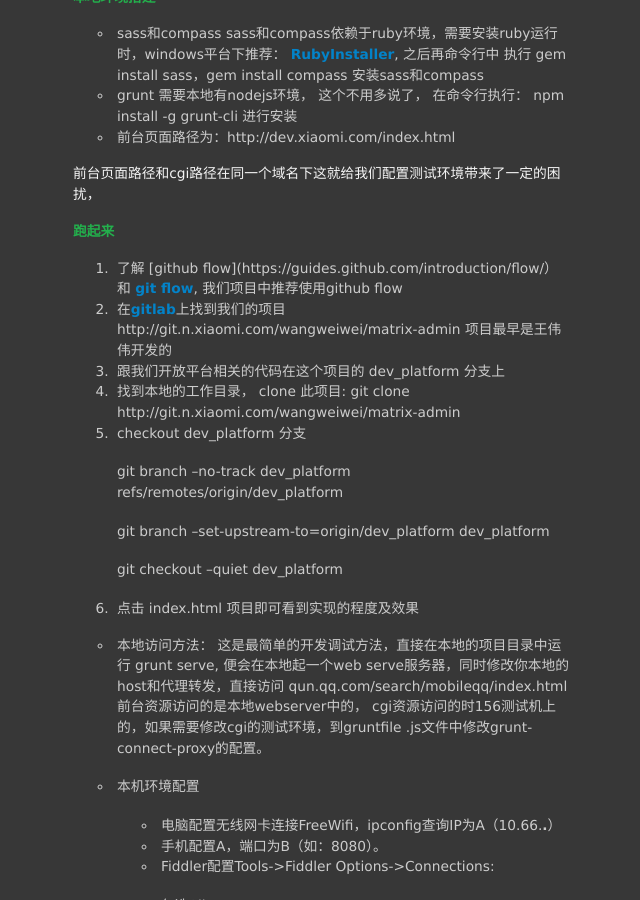
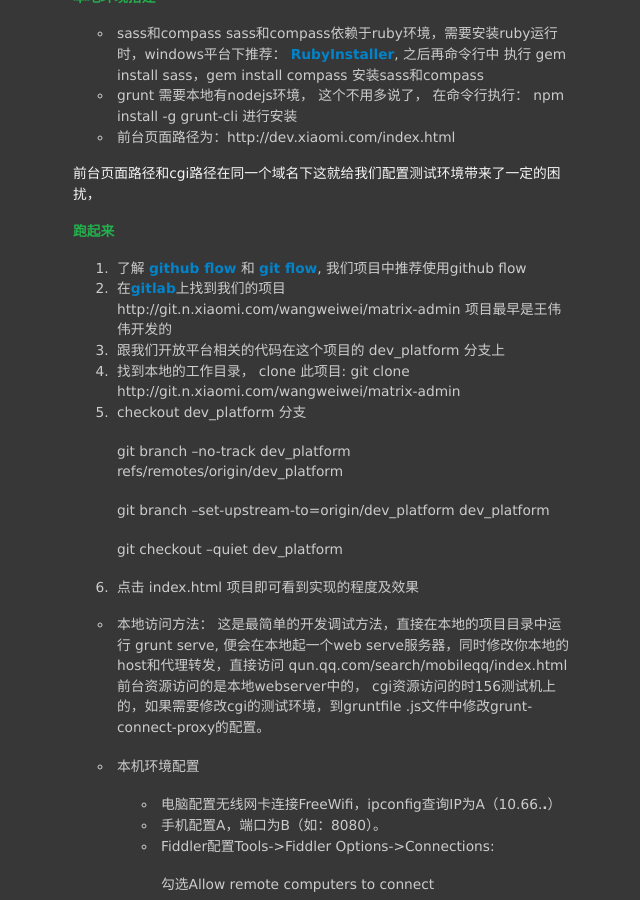
Before and after one commit to materliu/materliu.github.io, a Jekyll site: the page built from all/tencent/xiaomi/_posts/2014-07-01-dev-xiaomi-com.md, in a window 1280 px wide and 900 px high, scrolled down 1897 px. Shown: the whole window, without its empty margins (232-872 px from the left). Built offline with Jekyll 4.4.1, drawn with Linux system fonts in a browser that asks for light colours; Markdown is read by kramdown in place of the engine named in the settings; some of the changed lines change nothing that is shown.

Commit message:
change dev.xiaomi.com readme file

```diff
--- a/all/tencent/xiaomi/_posts/2014-07-01-dev-xiaomi-com.md
+++ b/all/tencent/xiaomi/_posts/2014-07-01-dev-xiaomi-com.md
@@ -73,7 +73,7 @@ dev.xiaomi.com使用了grunt这一自动构建工具， CSS使用Sass和Compass
 
 
 #### 跑起来
-1. 了解 [github flow](https://guides.github.com/introduction/flow/） 和 [git flow](http://nvie.com/posts/a-successful-git-branching-model/), 我们项目中推荐使用github flow
+1. 了解 [github flow](https://guides.github.com/introduction/flow/) 和 [git flow](http://nvie.com/posts/a-successful-git-branching-model/), 我们项目中推荐使用github flow
 1. 在[gitlab](http://git.n.xiaomi.com/)上找到我们的项目 http://git.n.xiaomi.com/wangweiwei/matrix-admin  项目最早是王伟伟开发的
 2. 跟我们开放平台相关的代码在这个项目的 dev_platform 分支上
 2. 找到本地的工作目录， clone 此项目: git clone http://git.n.xiaomi.com/wangweiwei/matrix-admin
```
